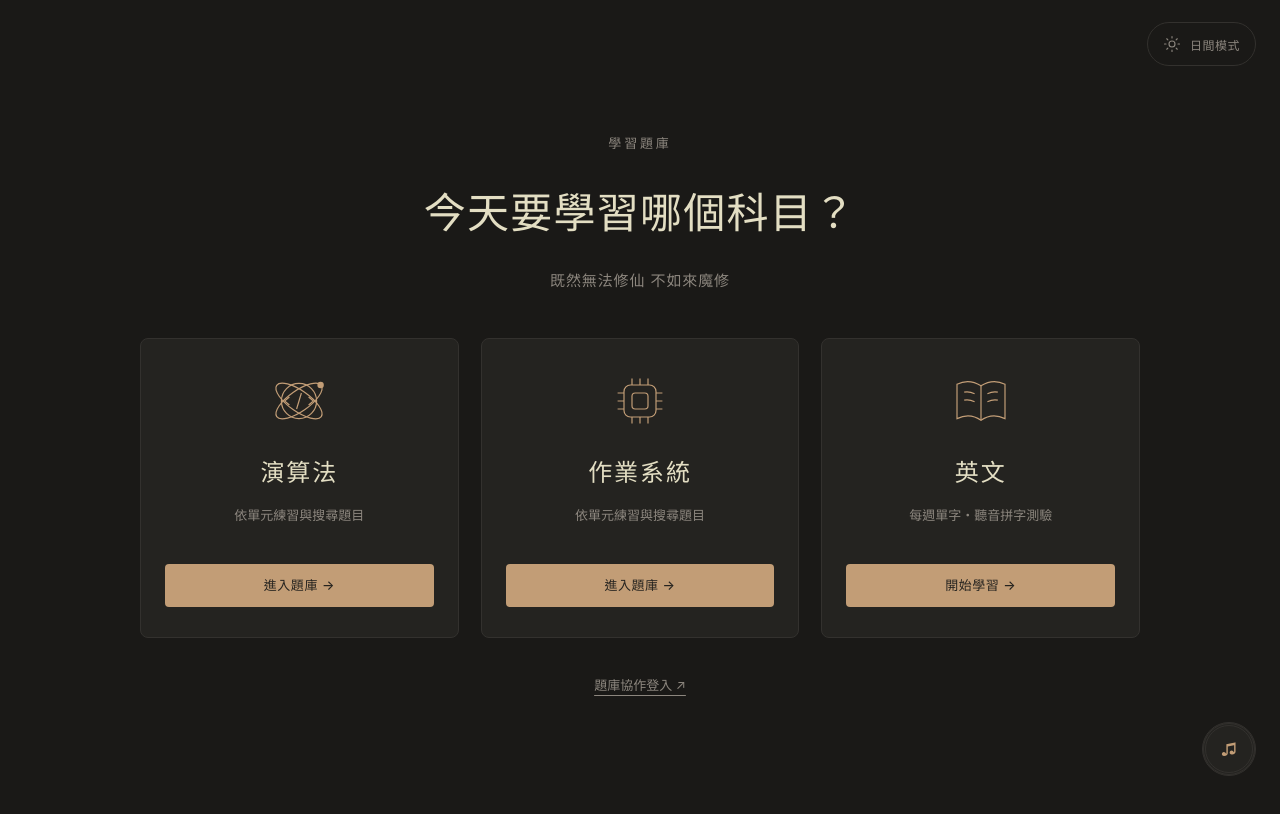
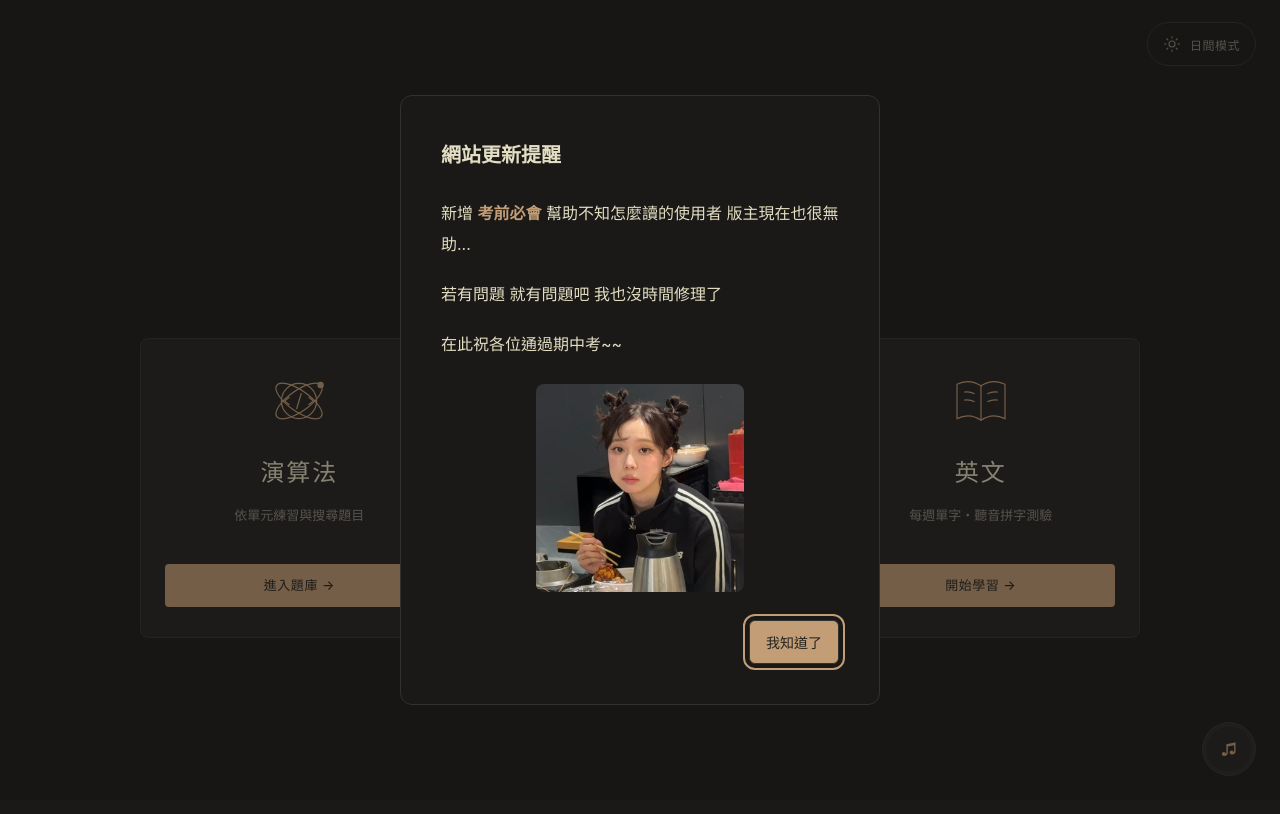
Before and after one commit to Chiyyaa/algorithm-question-bank, a website: page index.html in a window 1280 px wide. Drawn offline with Linux system fonts and the light colour scheme; no server answers.

Commit message:
新增附圖進站提醒：台北時間早晚六點各顯示一次

```diff
--- /dev/null
+++ b/css/notice.css
@@ -0,0 +1,28 @@
+html.notice-open,
+html.notice-open body { overflow: hidden; }
+
+.site-notice {
+    width: min(480px, calc(100% - 32px));
+    max-height: calc(100vh - 48px);
+    max-height: calc(100dvh - 48px);
+    margin: auto;
+    padding: clamp(24px, 5vw, 40px);
+    border: 1px solid var(--border);
+    border-radius: 12px;
+    background: var(--bg);
+    color: var(--text);
+    font-weight: 400;
+    line-height: 1.9;
+    overflow: auto;
+    transition: background .3s ease, color .3s ease, border-color .3s ease;
+}
+.site-notice[open] { animation: notice-appear .3s ease; }
+.site-notice::backdrop { background: rgb(20 19 17 / .45); }
+.site-notice h2 { margin: 0 0 24px; font-size: 1.25rem; font-weight: 600; }
+.site-notice p { margin: 0 0 20px; }
+.site-notice strong { font-weight: 750; color: var(--link); }
+.site-notice-image { display: block; width: auto; max-width: 100%; height: auto; max-height: min(26vh, 260px); margin: 24px auto 0; border-radius: 8px; object-fit: contain; }
+.site-notice form { margin-top: 28px; text-align: right; }
+body.muji-theme .site-notice button { background: var(--primary); color: var(--button-text); }
+@keyframes notice-appear { from { opacity: 0; transform: translateY(8px); } to { opacity: 1; transform: translateY(0); } }
+@media (prefers-reduced-motion: reduce) { .site-notice[open] { animation: none; } }
--- a/index.html
+++ b/index.html
@@ -11,6 +11,7 @@
 <link rel="stylesheet" href="./css/muji.css?v=20261030-batch1">
 <link rel="stylesheet" href="./css/batch.css?v=20261030-batch1">
 <link rel="stylesheet" href="./css/question-links.css?v=20261030-batch-v2">
+<link rel="stylesheet" href="./css/notice.css?v=20261101-notice1">
 </head>
 <body class="home-mode muji-theme">
 <section id="subjectHome" class="subject-home" aria-labelledby="subjectHeading">
@@ -193,5 +194,16 @@
 <button id="backToTopBtn" class="back-to-top" type="button" aria-label="回到頁面頂端" hidden>↑ 回到頂端</button>
 
 <script type="module" src="./js/app.js?v=20261101-os-practice1"></script>
+<dialog id="siteNotice" class="site-notice" aria-labelledby="siteNoticeHeading" aria-describedby="siteNoticeText">
+    <h2 id="siteNoticeHeading">網站更新提醒</h2>
+    <div id="siteNoticeText">
+        <p>新增 <strong>考前必會</strong> 幫助不知怎麼讀的使用者 版主現在也很無助...</p>
+        <p>若有問題 就有問題吧 我也沒時間修理了</p>
+        <p>在此祝各位通過期中考~~</p>
+    </div>
+    <img class="site-notice-image" src="./images/notice-winter.jpg" alt="提醒視窗附圖：用餐中的 Winter" width="673" height="673">
+    <form method="dialog"><button type="submit" autofocus>我知道了</button></form>
+</dialog>
+<script type="module" src="./js/notice.js?v=20261101-notice1"></script>
 </body>
 </html>
--- /dev/null
+++ b/js/notice.js
@@ -0,0 +1,60 @@
+const STORAGE_KEY = 'question_bank_notice_period_v1';
+const HALF_DAY = 12 * 60 * 60 * 1000;
+const OFFSET = 2 * 60 * 60 * 1000; // Taipei UTC+8, with each notice day starting at 06:00.
+
+export function noticePeriod(now = Date.now()) {
+    const id = Math.floor((now + OFFSET) / HALF_DAY);
+    return { id, nextAt: (id + 1) * HALF_DAY - OFFSET };
+}
+
+export function initNotice() {
+    const dialog = document.getElementById('siteNotice');
+    if (!dialog) return;
+    let shown = -Infinity;
+    let timer;
+
+    function lastShown() {
+        for (const name of ['localStorage', 'sessionStorage']) {
+            try {
+                const value = window[name].getItem(STORAGE_KEY);
+                if (value !== null && /^\d+$/.test(value)) shown = Math.max(shown, Number(value));
+            } catch { /* Keep an in-memory record when browser storage is unavailable. */ }
+        }
+        return shown;
+    }
+
+    function check() {
+        clearTimeout(timer);
+        const period = noticePeriod();
+        if (document.visibilityState !== 'hidden' && lastShown() < period.id && !dialog.open) {
+            dialog.showModal();
+            document.documentElement.classList.add('notice-open');
+            shown = period.id;
+            for (const name of ['localStorage', 'sessionStorage']) {
+                try { window[name].setItem(STORAGE_KEY, String(shown)); } catch { /* Memory fallback. */ }
+            }
+        }
+        timer = setTimeout(check, Math.max(1, period.nextAt - Date.now()));
+    }
+
+    dialog.addEventListener('close', () => {
+        document.documentElement.classList.remove('notice-open');
+        // If an old notice stayed open across a boundary, count the visible notice for this period too.
+        const period = noticePeriod();
+        if (shown < period.id) {
+            shown = period.id;
+            for (const name of ['localStorage', 'sessionStorage']) {
+                try { window[name].setItem(STORAGE_KEY, String(shown)); } catch { /* Memory fallback. */ }
+            }
+        }
+    });
+    document.addEventListener('visibilitychange', check);
+    window.addEventListener('pageshow', check);
+    window.addEventListener('focus', check);
+    window.addEventListener('storage', event => {
+        if (event.key === STORAGE_KEY || event.key === null) check();
+    });
+    check();
+}
+
+if (typeof document !== 'undefined') initNotice();
```
Also changed, not shown: tests/notice.cjs (added, +25 -0 lines), images/notice-winter.jpg (added).
